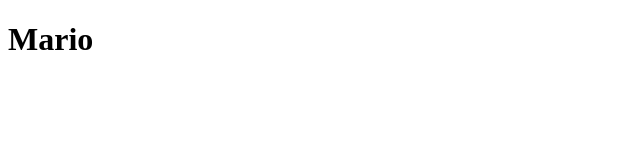
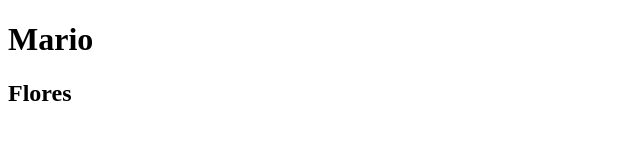
Before and after one commit to mariofg/mariofg.github.io, a plain HTML site: page index.html in a window 1280 px wide. Shown: the whole page, without its empty margins (0-640 px from the left). Drawn offline with Linux system fonts and the light colour scheme.

Commit message:
Mi segundo cambio

```diff
--- a/index.html
+++ b/index.html
@@ -7,5 +7,6 @@
 </head>
 <body>
     <h1>Mario</h1>
+    <h2>Flores</h2>
 </body>
 </html>
```
Also changed, not shown: script.js (added).
